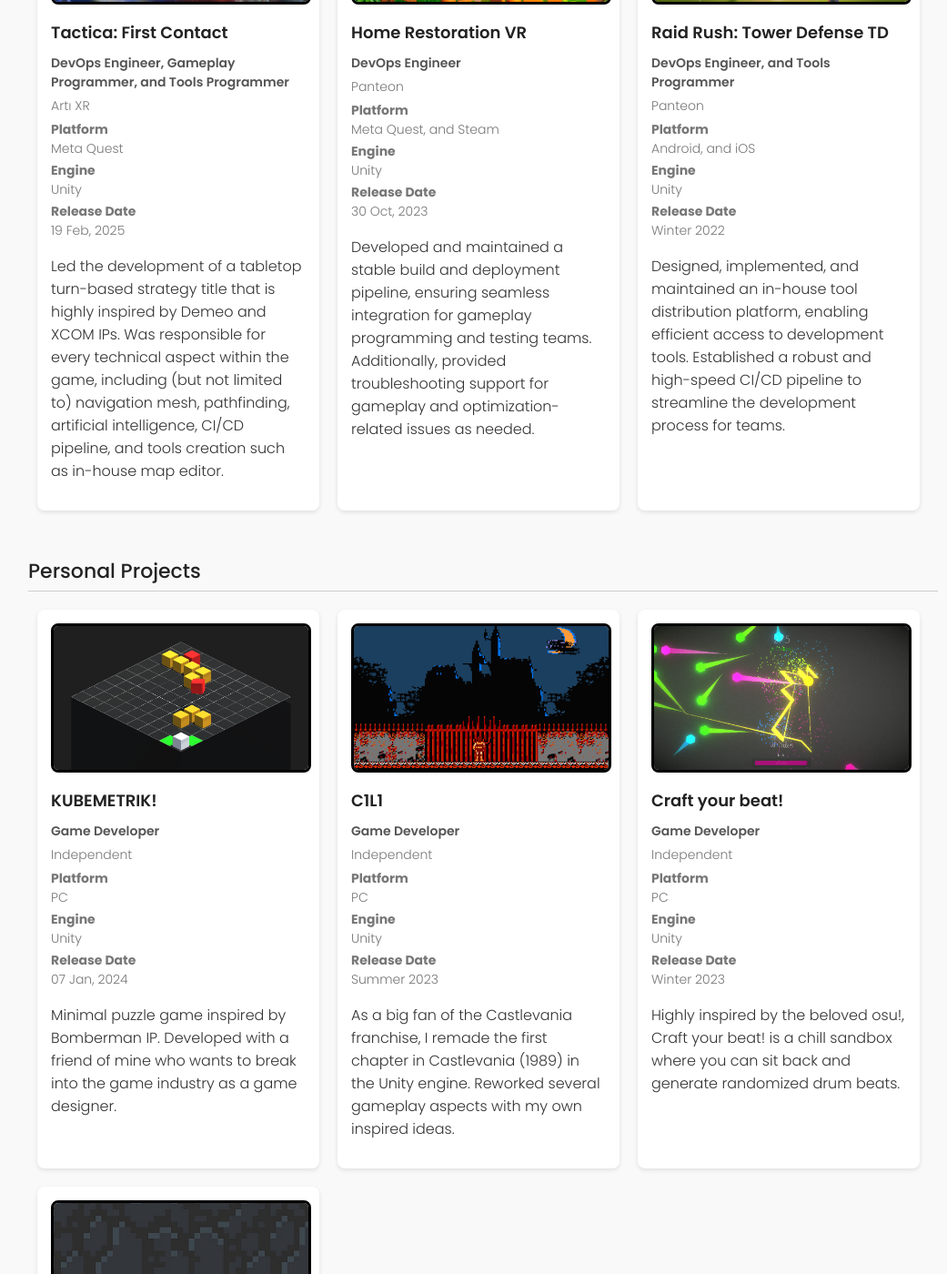
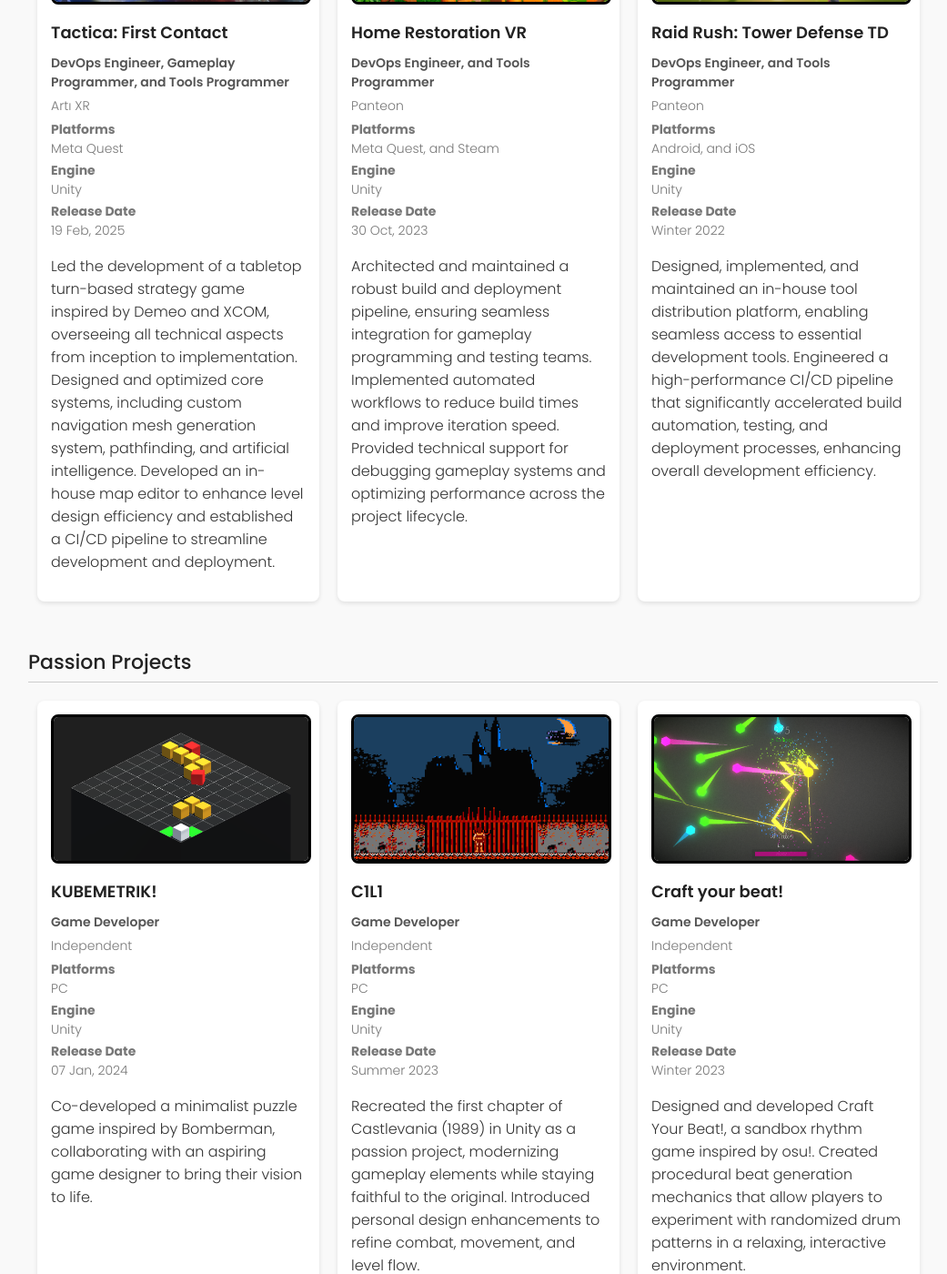
Before and after one commit to iozsaygi/iozsaygi.github.io, a Jekyll site: the page portfolio/index.html, which Jekyll copies as it is, in a window 1280 px wide and 1400 px high, scrolled down 465 px. Shown: the whole window at 91% size, without its empty margins (109-1150 px from the left). Built offline with Jekyll 4.4.1, drawn with Linux system fonts in a browser that asks for light colours; some of the changed text lies outside the part shown.

Commit message:
Refined description sections for portfolio

```diff
--- a/portfolio/index.html
+++ b/portfolio/index.html
@@ -147,11 +147,11 @@
                     <div class="game-role">DevOps Engineer, Gameplay Programmer, and Tools Programmer</div>
                     <div class="game-company">Artı XR</div>
                     <div class="game-details">
-                        <span><b>Platform</b><br>Meta Quest</span>
+                        <span><b>Platforms</b><br>Meta Quest</span>
                         <span><b>Engine</b><br>Unity</span>
                         <span><b>Release Date</b><br>19 Feb, 2025</span>
                     </div>
-                    <p>Led the development of a tabletop turn-based strategy title that is highly inspired by Demeo and XCOM IPs. Was responsible for every technical aspect within the game, including (but not limited to) navigation mesh, pathfinding, artificial intelligence, CI/CD pipeline, and tools creation such as in-house map editor.</p>
+                    <p>Led the development of a tabletop turn-based strategy game inspired by Demeo and XCOM, overseeing all technical aspects from inception to implementation. Designed and optimized core systems, including custom navigation mesh generation system, pathfinding, and artificial intelligence. Developed an in-house map editor to enhance level design efficiency and established a CI/CD pipeline to streamline development and deployment.</p>
                 </div>
 
                 <div class="game-card">
@@ -159,14 +159,14 @@
                         <img src="https://github.com/iozsaygi/iozsaygi.github.io/blob/main/assets/banners/hrvr.jpg?raw=true" alt="Home Restoration VR">
                     </a>
                     <div class="game-title">Home Restoration VR</div>
-                    <div class="game-role">DevOps Engineer</div>
+                    <div class="game-role">DevOps Engineer, and Tools Programmer</div>
                     <div class="game-company">Panteon</div>
                     <div class="game-details">
-                        <span><b>Platform</b><br>Meta Quest, and Steam</span>
+                        <span><b>Platforms</b><br>Meta Quest, and Steam</span>
                         <span><b>Engine</b><br>Unity</span>
                         <span><b>Release Date</b><br>30 Oct, 2023</span>
                     </div>
-                    <p>Developed and maintained a stable build and deployment pipeline, ensuring seamless integration for gameplay programming and testing teams. Additionally, provided troubleshooting support for gameplay and optimization-related issues as needed.</p>
+                    <p>Architected and maintained a robust build and deployment pipeline, ensuring seamless integration for gameplay programming and testing teams. Implemented automated workflows to reduce build times and improve iteration speed. Provided technical support for debugging gameplay systems and optimizing performance across the project lifecycle.</p>
                 </div>
 
                 <div class="game-card">
@@ -177,17 +177,17 @@
                     <div class="game-role">DevOps Engineer, and Tools Programmer</div>
                     <div class="game-company">Panteon</div>
                     <div class="game-details">
-                        <span><b>Platform</b><br>Android, and iOS</span>
+                        <span><b>Platforms</b><br>Android, and iOS</span>
                         <span><b>Engine</b><br>Unity</span>
                         <span><b>Release Date</b><br>Winter 2022</span>
                     </div>
-                    <p>Designed, implemented, and maintained an in-house tool distribution platform, enabling efficient access to development tools. Established a robust and high-speed CI/CD pipeline to streamline the development process for teams.</p>
+                    <p>Designed, implemented, and maintained an in-house tool distribution platform, enabling seamless access to essential development tools. Engineered a high-performance CI/CD pipeline that significantly accelerated build automation, testing, and deployment processes, enhancing overall development efficiency.</p>
                 </div>
             </div>
         </div>
 
         <div class="section">
-            <h2>Personal Projects</h2>
+            <h2>Passion Projects</h2>
             <div class="game-list">
                 <div class="game-card">
                     <a href="https://iozsaygi.itch.io/kubemetrik" target="_blank" title="KUBEMETRIK!">
@@ -197,11 +197,11 @@
                     <div class="game-role">Game Developer</div>
                     <div class="game-company">Independent</div>
                     <div class="game-details">
-                        <span><b>Platform</b><br>PC</span>
+                        <span><b>Platforms</b><br>PC</span>
                         <span><b>Engine</b><br>Unity</span>
                         <span><b>Release Date</b><br>07 Jan, 2024</span>
                     </div>
-                    <p>Minimal puzzle game inspired by Bomberman IP. Developed with a friend of mine who wants to break into the game industry as a game designer.</p>
+                    <p>Co-developed a minimalist puzzle game inspired by Bomberman, collaborating with an aspiring game designer to bring their vision to life.</p>
                 </div>
                 <div class="game-card">
                     <a href="https://iozsaygi.itch.io/c1l1" target="_blank" title="C1L1">
@@ -211,11 +211,11 @@
                     <div class="game-role">Game Developer</div>
                     <div class="game-company">Independent</div>
                     <div class="game-details">
-                        <span><b>Platform</b><br>PC</span>
+                        <span><b>Platforms</b><br>PC</span>
                         <span><b>Engine</b><br>Unity</span>
                         <span><b>Release Date</b><br>Summer 2023</span>
                     </div>
-                    <p>As a big fan of the Castlevania franchise, I remade the first chapter in Castlevania (1989) in the Unity engine. Reworked several gameplay aspects with my own inspired ideas.</p>
+                    <p>Recreated the first chapter of Castlevania (1989) in Unity as a passion project, modernizing gameplay elements while staying faithful to the original. Introduced personal design enhancements to refine combat, movement, and level flow.</p>
                 </div>
                 <div class="game-card">
                     <a href="https://iozsaygi.itch.io/craft-your-beat" target="_blank" title="Craft your beat!">
@@ -225,11 +225,11 @@
                     <div class="game-role">Game Developer</div>
                     <div class="game-company">Independent</div>
                     <div class="game-details">
-                        <span><b>Platform</b><br>PC</span>
+                        <span><b>Platforms</b><br>PC</span>
                         <span><b>Engine</b><br>Unity</span>
                         <span><b>Release Date</b><br>Winter 2023</span>
                     </div>
-                    <p>Highly inspired by the beloved osu!, Craft your beat! is a chill sandbox where you can sit back and generate randomized drum beats.</p>
+                    <p>Designed and developed Craft Your Beat!, a sandbox rhythm game inspired by osu!. Created procedural beat generation mechanics that allow players to experiment with randomized drum patterns in a relaxing, interactive environment.</p>
                 </div>
                 <div class="game-card">
                     <a href="https://iozsaygi.itch.io/dungeons-of-borne" target="_blank" title="Dungeons of Borne">
@@ -239,11 +239,11 @@
                     <div class="game-role">Game Developer</div>
                     <div class="game-company">Independent</div>
                     <div class="game-details">
-                        <span><b>Platform</b><br>Android</span>
+                        <span><b>Platforms</b><br>Android</span>
                         <span><b>Engine</b><br>Unity</span>
                         <span><b>Release Date</b><br>Winter 2017</span>
                     </div>
-                    <p>Rogue-lite game inspired by The Binding of Isaac. Worked on this game during my college years, the second game I was able to actually finish.</p>
+                    <p>Developed a rogue-lite game inspired by The Binding of Isaac as a solo project during my college years. Designed and implemented core gameplay mechanics, enemy AI, and progression systems. This was my second fully completed game.</p>
                 </div>
             </div>
         </div>
@@ -259,11 +259,11 @@
                     <div class="game-role">Game Developer</div>
                     <div class="game-company">Ludum Dare 45</div>
                     <div class="game-details">
-                        <span><b>Platform</b><br>PC</span>
+                        <span><b>Platforms</b><br>PC</span>
                         <span><b>Engine</b><br>Unity</span>
                         <span><b>Release Date</b><br>Fall 2019</span>
                     </div>
-                    <p>Endless clicker game, which I developed for my first Ludum Dare entry. Features an orc with his lovely pickaxe and a mine where he can dig until oblivion.</p>
+                    <p>Created an endless clicker game for my first Ludum Dare entry, focusing on simple yet addictive mechanics. Designed a progression system featuring an orc mining endlessly with his trusty pickaxe.</p>
                 </div>
 
                 <div class="game-card">
@@ -274,11 +274,11 @@
                     <div class="game-role">Game Developer</div>
                     <div class="game-company">Global Game Jam 2019</div>
                     <div class="game-details">
-                        <span><b>Platform</b><br>PC</span>
+                        <span><b>Platforms</b><br>PC</span>
                         <span><b>Engine</b><br>Unity</span>
                         <span><b>Release Date</b><br>Winter 2019</span>
                     </div>
-                    <p>Result of my first game jam participation: endless runner with cute pixel art graphics.</p>
+                    <p>Developed an endless runner featuring charming pixel art as my first game jam project. Focused on UI framework.</p>
                 </div>
             </div>
         </div>
```
Also changed, not shown: other parts of portfolio/index.html (+1 -1 lines).
